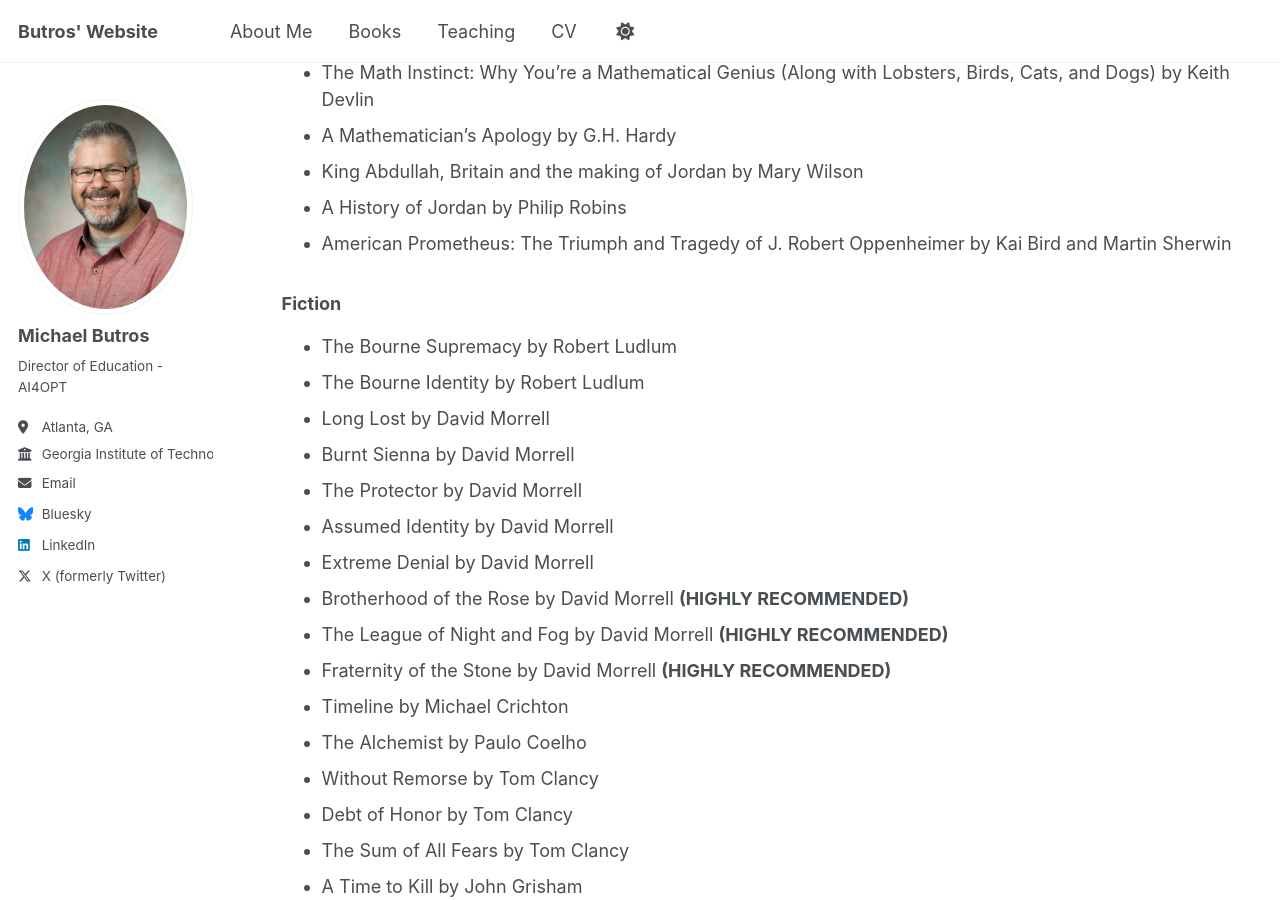
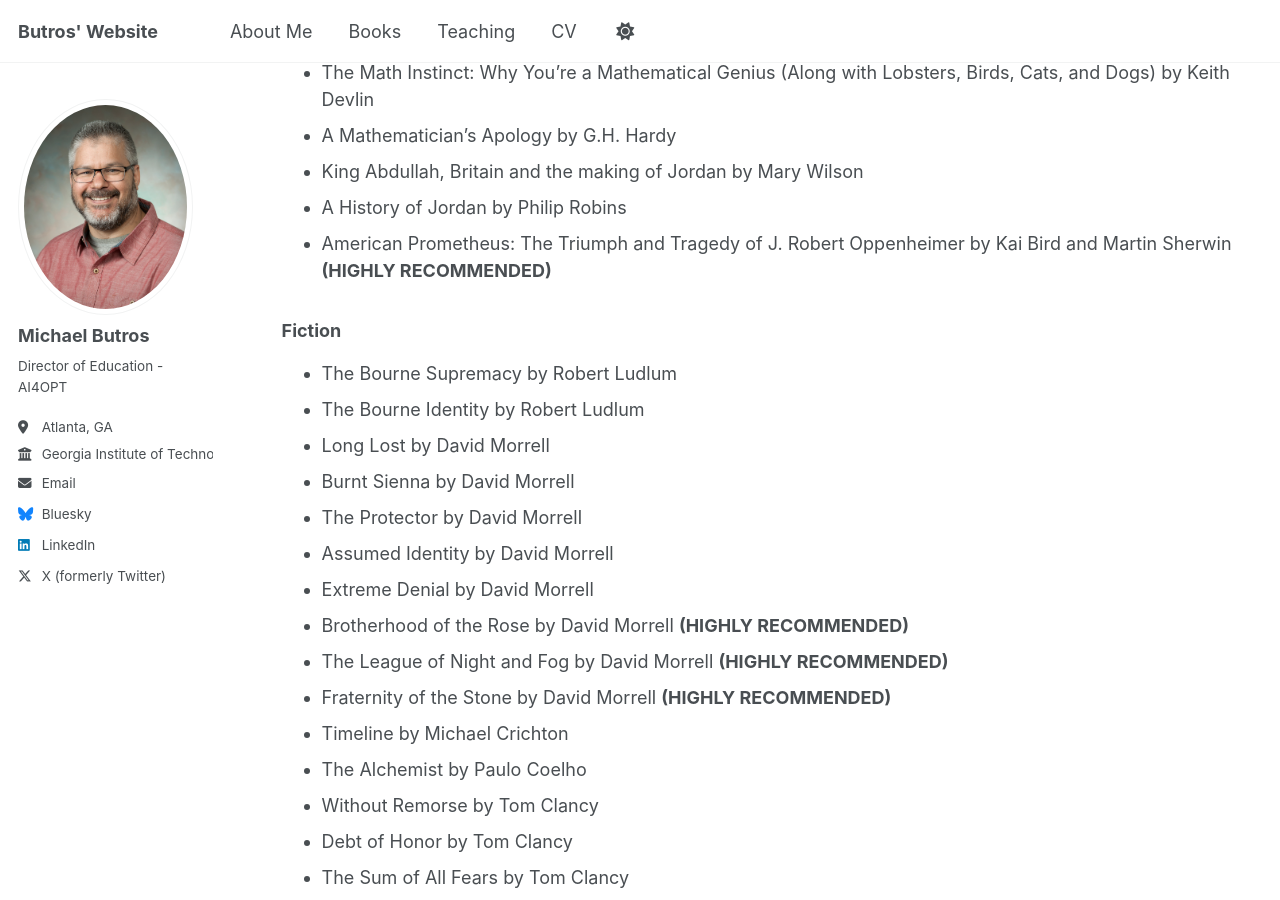
Before and after one commit to MButros/MButros.github.io, a Jekyll site: the page built from _pages/books.md, in a window 1280 px wide and 900 px high, scrolled down 1731 px. Built offline with Jekyll 4.4.1, drawn with Linux system fonts in a browser that asks for light colours.

Commit message:
Update books.md

```diff
--- a/_pages/books.md
+++ b/_pages/books.md
@@ -23,7 +23,7 @@
 * Blink by Malcolm Gladwell
 * The Tipping Point by Malcolm Gladwell
 * Physics for Future Presidents: The Science Behind the Headlines by Richard Muller **(HIGHLY RECOMMENDED)**
-* The Last Lecture by Randy Pausch *(HIGHLY RECOMMENDED)*
+* The Last Lecture by Randy Pausch **(HIGHLY RECOMMENDED)**
 * The Trouble With Physics: The Rise of String Theory, the Fall of a Science, and What Comes Next by Lee Smolin
 * Connections by James Burke **(HIGHLY RECOMMENDED)**
 * Common Sense of Science by Jacob Bronowski
@@ -36,13 +36,13 @@
 * The Universe in a Nutshell by Stephen Hawking
 * Six Days of War : June 1967 and the Making of the Modern Middle East by Michael Oren
 * The Tao of Physics by Fritjof Capra
-* The Science of God by Gerald Schroeder *(HIGHLY RECOMMENDED)*
+* The Science of God by Gerald Schroeder **(HIGHLY RECOMMENDED)**
 * A Brief History of Time by Stephen Hawking
 * The Physics of Consciousness by Evan Walker
 * Einstein’s Refrigerator and Other Stories from the Flip Side of History by Steve Silverman
 * Euler: The Master of Us All by William Dunham
 * The Middle East: A Brief History of the Last 2000 Years by Bernard Lewis
-* “Surely You’re Joking Mr. Feynman” … Adventures of a Curious Character by Richard Feynman *(HIGHLY RECOMMENDED)*
+* “Surely You’re Joking Mr. Feynman” … Adventures of a Curious Character by Richard Feynman **(HIGHLY RECOMMENDED)**
 * “What Do You Care What Other People Think?” …Further Adventures of a Curious Character by Richard Feynman
 * How Full is Your Bucket by Tom Roth and Donald Clifton
 * Now, Discover Your Strengths by Marcus Buckingham and Donald Clifton
@@ -53,7 +53,7 @@
 * A Mathematician’s Apology by G.H. Hardy
 * King Abdullah, Britain and the making of Jordan by Mary Wilson
 * A History of Jordan by Philip Robins
-* American Prometheus: The Triumph and Tragedy of J. Robert Oppenheimer by Kai Bird and Martin Sherwin
+* American Prometheus: The Triumph and Tragedy of J. Robert Oppenheimer by Kai Bird and Martin Sherwin **(HIGHLY RECOMMENDED)**
 
 ### Fiction
 * The Bourne Supremacy by Robert Ludlum
```
